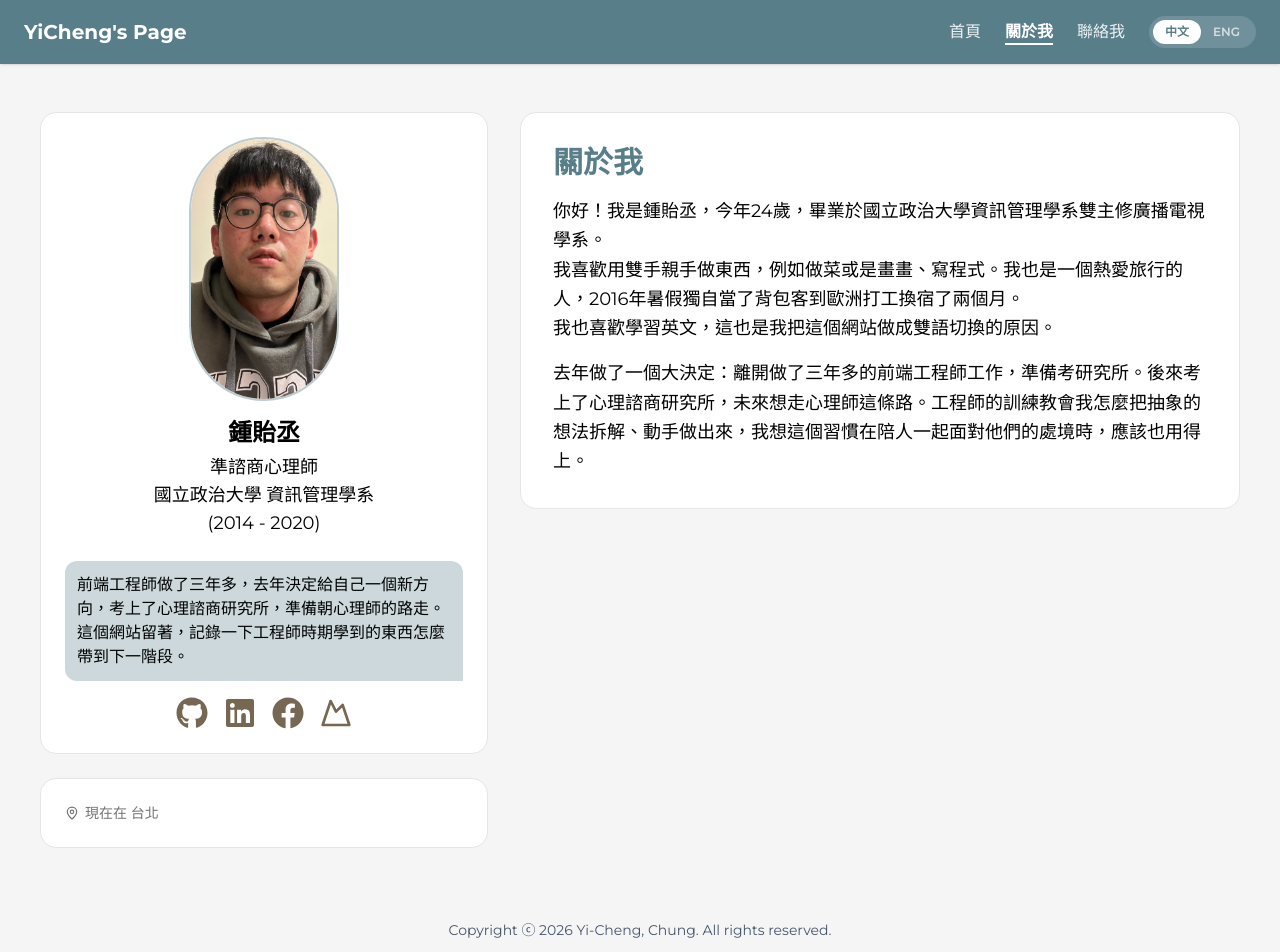
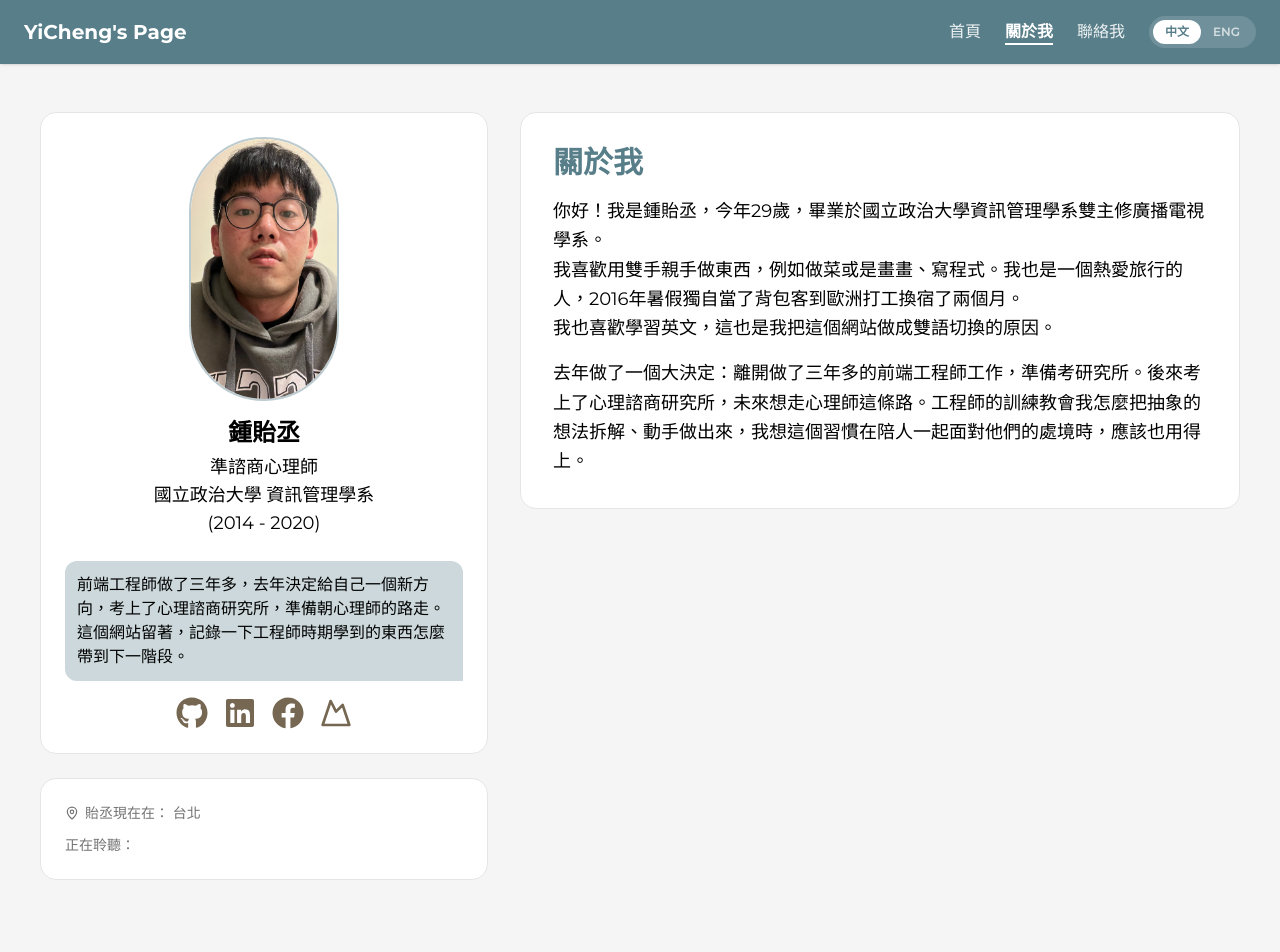
Before and after one commit to yicheng-chung/my-website-next, a Next.js app: page /about in a window 1280 px wide. Shown: the top 952 px of the page. Built offline with nearby package versions, Linux system fonts and the light colour scheme; no server answers.

Commit message:
add music label texts

```diff
--- a/src/components/NowStatus.tsx
+++ b/src/components/NowStatus.tsx
@@ -16,6 +16,7 @@ export default function NowStatus() {
           {s.locationLabel} {s.location}
         </span>
       </div>
+      <span className="text-sm text-neutral-500">{s.musicLabel}</span>
       <NowPlaying />
     </div>
   );
--- a/src/content/about.json
+++ b/src/content/about.json
@@ -1,12 +1,12 @@
 {
   "zh": {
     "heading": "關於我",
-    "intro1": "你好！我是鍾貽丞，今年24歲，畢業於國立政治大學資訊管理學系雙主修廣播電視學系。\n    我喜歡用雙手親手做東西，例如做菜或是畫畫、寫程式。我也是一個熱愛旅行的人，2016年暑假獨自當了背包客到歐洲打工換宿了兩個月。\n    我也喜歡學習英文，這也是我把這個網站做成雙語切換的原因。",
+    "intro1": "你好！我是鍾貽丞，今年29歲，畢業於國立政治大學資訊管理學系雙主修廣播電視學系。\n    我喜歡用雙手親手做東西，例如做菜或是畫畫、寫程式。我也是一個熱愛旅行的人，2016年暑假獨自當了背包客到歐洲打工換宿了兩個月。\n    我也喜歡學習英文，這也是我把這個網站做成雙語切換的原因。",
     "intro2": "去年做了一個大決定：離開做了三年多的前端工程師工作，準備考研究所。後來考上了心理諮商研究所，未來想走心理師這條路。工程師的訓練教會我怎麼把抽象的想法拆解、動手做出來，我想這個習慣在陪人一起面對他們的處境時，應該也用得上。"
   },
   "en": {
     "heading": "About Me",
-    "intro1": "Hello there! I'm Yi-Cheng, 24, graduated from National ChengChi University double-majored in MIS\n    and Broadcast & Television.\n    I enjoy building stuffs with my own hands, such as cooking, painting or coding.\n    I'm also a travelholic that have spent entire two months in summer 2016 doing work-exchange as a backpacker alone in Europe.\n    I enjoy studying English too, that's kinda reason why I tried to make this website bilingual with toggle buttons.",
+    "intro1": "Hello there! I'm Yi-Cheng, 29, graduated from National ChengChi University double-majored in MIS\n    and Broadcast & Television.\n    I enjoy building stuffs with my own hands, such as cooking, painting or coding.\n    I'm also a travelholic that have spent entire two months in summer 2016 doing work-exchange as a backpacker alone in Europe.\n    I enjoy studying English too, that's kinda reason why I tried to make this website bilingual with toggle buttons.",
     "intro2": "Last year I made a big decision: I left front-end engineering after three-plus years to prepare for graduate school, and was admitted to a counseling psychology program. I'm now working toward becoming a therapist. The habits I built as an engineer — breaking abstract ideas down and building them by hand — are ones I hope to carry into sitting alongside people through what they're going through."
   }
 }
--- a/src/content/status.json
+++ b/src/content/status.json
@@ -1,13 +1,15 @@
 {
   "zh": {
-    "locationLabel": "現在在",
+    "locationLabel": "貽丞現在在：",
     "location": "台北",
+    "musicLabel": "正在聆聽：",
     "nowPlayingLabel": "正在聽",
     "recentlyPlayedLabel": "最近在聽"
   },
   "en": {
-    "locationLabel": "Now in",
+    "locationLabel": "Yicheng's now in: ",
     "location": "Taipei",
+    "musicLabel": "Now listening:",
     "nowPlayingLabel": "Now playing",
     "recentlyPlayedLabel": "Recently played"
   }
```
